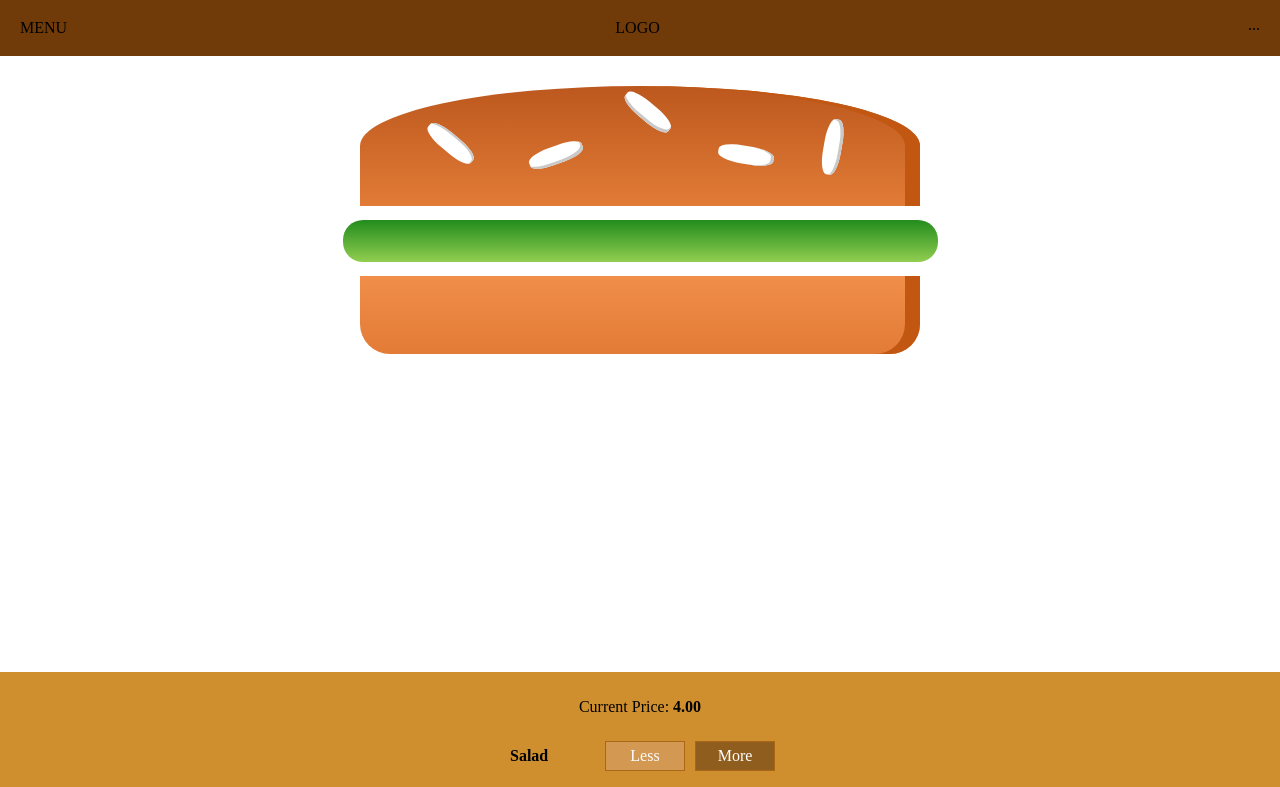
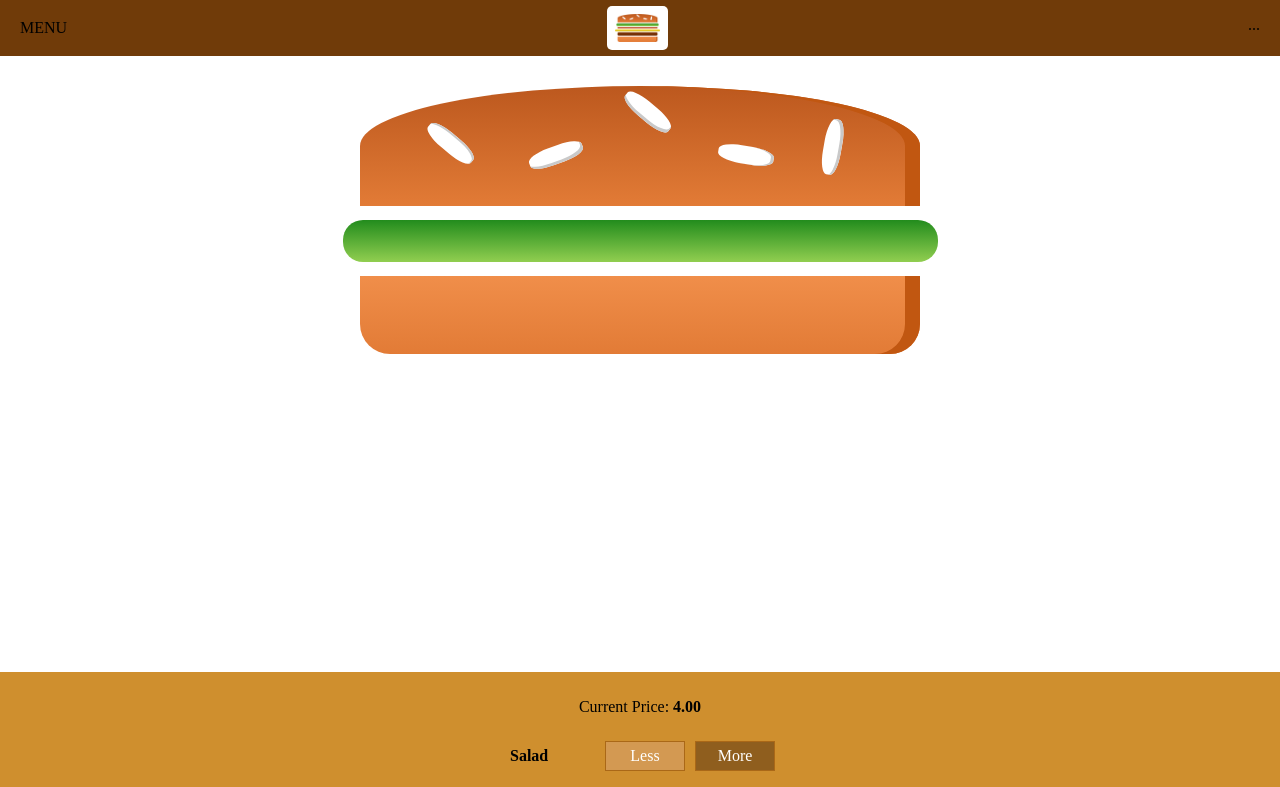
Before and after one commit to naman3112/Burger-ordering, a React (Create React App) app: page / in a window 1280 px wide. Shown: the top 787 px of the page. Built offline with nearby package versions, Linux system fonts and the light colour scheme; a web font is replaced by a local one.

Commit message:
added logo in toolbar

```diff
--- /dev/null
+++ b/src/components/Logo/Logo.js
@@ -0,0 +1,12 @@
+import React from 'react';
+import burgerLogo from '../../assets/images/burger-logo.png';
+
+import classes from './Logo.module.css';
+
+const logo=(props)=>(
+    <div className={classes.Logo} >
+        <img src={burgerLogo} alt="MyBurger"/>
+    </div>
+);
+
+export default logo;
--- /dev/null
+++ b/src/components/Logo/Logo.module.css
@@ -0,0 +1,12 @@
+.Logo{
+    background-color: white;
+    padding: 8px;
+    height: 80%;
+    box-sizing: border-box;
+    border-radius: 5px;
+}
+
+.Logo img {
+    height: 100%;
+
+}
--- a/src/components/Navigation/Toolbar/Toolbar.js
+++ b/src/components/Navigation/Toolbar/Toolbar.js
@@ -1,9 +1,11 @@
 import React from 'react'
 import classes from './Toolbar.module.css';
+import Logo from '../../Logo/Logo'
+
 const toolbar=(props)=>(
     <header className={classes.Toolbar}>
         <div>MENU</div>
-        <div>LOGO</div>
+        <Logo/>
         <nav>
             <ul>
                 ...
```
Also changed, not shown: src/assets/images/burger-logo.png (added), 1 other file (tests, documents, lock files or other folders).
